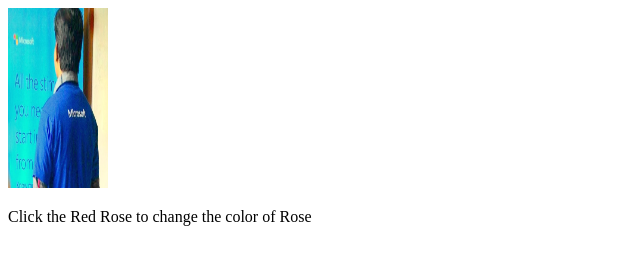
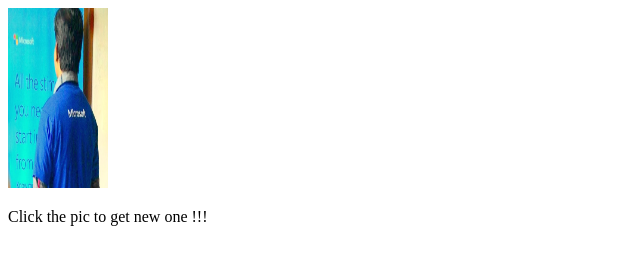
Before and after one commit to Shekharrajak/Click-to-change-image, a plain HTML site: page index.html in a window 1280 px wide. Shown: the whole page, without its empty margins (0-640 px from the left). Drawn offline with Linux system fonts and the light colour scheme.

Commit message:
Update index.html

```diff
--- a/index.html
+++ b/index.html
@@ -14,7 +14,7 @@ function changePics() {
 
 <img id="myPics" onclick="changePics()" src="spr1.jpg" width="100" height="180">
 
-<p>Click the Red Rose to change the color of Rose</p>
+<p>Click the pic to get new one !!! </p>
 
 </body>
 </html>
```
